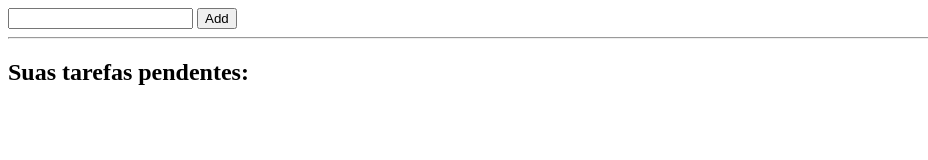
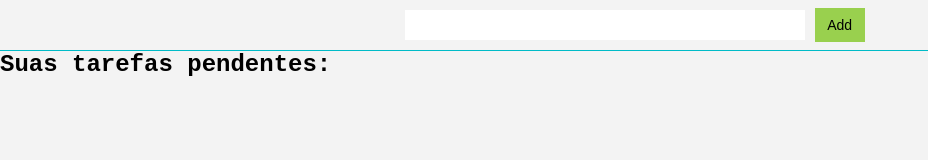
Before and after one commit to JulianoPadilha/dev-projects, a plain HTML site: page todo-list-js/version_2/index.html in a window 1280 px wide. Shown: the whole page, without its empty margins (0-928 px from the left). Drawn offline with Linux system fonts and the light colour scheme.

Commit message:
Um pouco de CSS

```diff
--- a/todo-list-js/version_2/index.html
+++ b/todo-list-js/version_2/index.html
@@ -3,16 +3,21 @@
 <head>
 	<meta charset="utf-8">
 	<meta name="viewport" content="width=device-width, initial-scale=1.0, user-scalable=yes">
-	<title>Todo list made with JS</title>
+
+	<link rel="stylesheet" type="text/css" href="style.css">
+
+	<title>To Do List</title>
 </head>
 <body>
-	<input type="text" name="task" id="task">
-	<button id="add">Add</button>
+	<div class="header">
+		<input type="text" name="task" id="task">
+		<button id="add">Add</button>
+	</div>
 	<hr>
 
 	<div id="msg"></div>
-	<div id="todos"></div>
+	<div id="tasks" class="tasks"></div>
 
-	<script type="text/javascript" src="todo.js"></script>
+	<script src="todo.js"></script>
 </body>
 </html>
--- a/todo-list-js/version_2/style.css
+++ b/todo-list-js/version_2/style.css
@@ -0,0 +1,63 @@
+* {
+	margin: 0;
+	padding: 0;
+}
+
+body {
+	font-family: "Courier New", Courier, monospace;
+	background-color: #F3F3F3;
+	width: 100%;
+	height: 100%;
+}
+
+.header {
+	width: 470px;
+	height: 50px;
+	margin: 0 auto;
+	position: relative;
+	top: 8px;
+}
+
+.header input {
+	width: 400px;
+	height: 30px;
+	border: none;
+}
+
+.header input[type="text"] {
+	font-size: 14px;
+}
+
+.header input:focus {
+	outline-color: #99D04E;
+}
+
+.header button {
+	width: 50px;
+	height: 34px;
+	background-color: #99D04E;
+	border: none;
+	font-size: 14px;
+	font-weight: lighter;
+}
+
+hr {
+	border: none;
+	background-color: #00BBC7;
+	color: #00BBC7;
+	height: 1px;
+}
+
+
+@media (max-width: 375px) {
+	.header {
+		width: 260px;
+		margin: 0 auto;
+	}
+
+	.header input {
+		width: 200px;
+		height: 30px;
+		border: none;
+	}
+}
--- a/todo-list-js/version_2/todo.js
+++ b/todo-list-js/version_2/todo.js
@@ -34,7 +34,7 @@ var showTasks = function(){
 
 	html += '</ul>'; // Fechamos a concatenação.
 
-	document.getElementById('todos').innerHTML = html; // Inserimos o conteúdo da variável 'html' dentro da 'div' que contém o id 'todos'. O innerHTML serve justamente para inserir novos conteúdos.
+	document.getElementById('tasks').innerHTML = html; // Inserimos o conteúdo da variável 'html' dentro da 'div' que contém o id 'todos'. O innerHTML serve justamente para inserir novos conteúdos.
 
 	var buttons = document.getElementsByClassName('remove'); // Pegamos todos os elementos do DOM que possuem a class 'remove' e armazenamos na variável 'buttons'.
 
```
